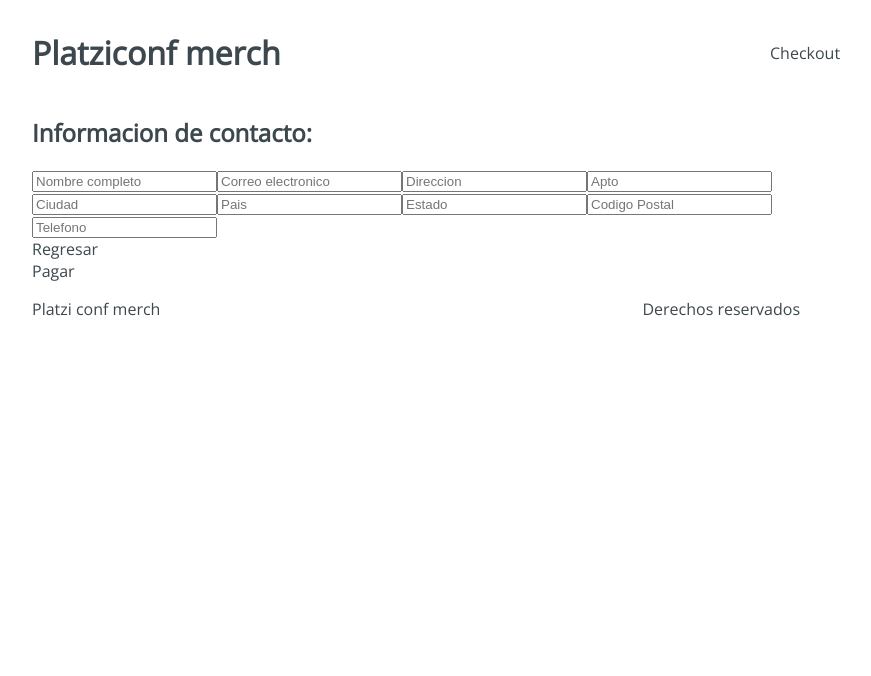
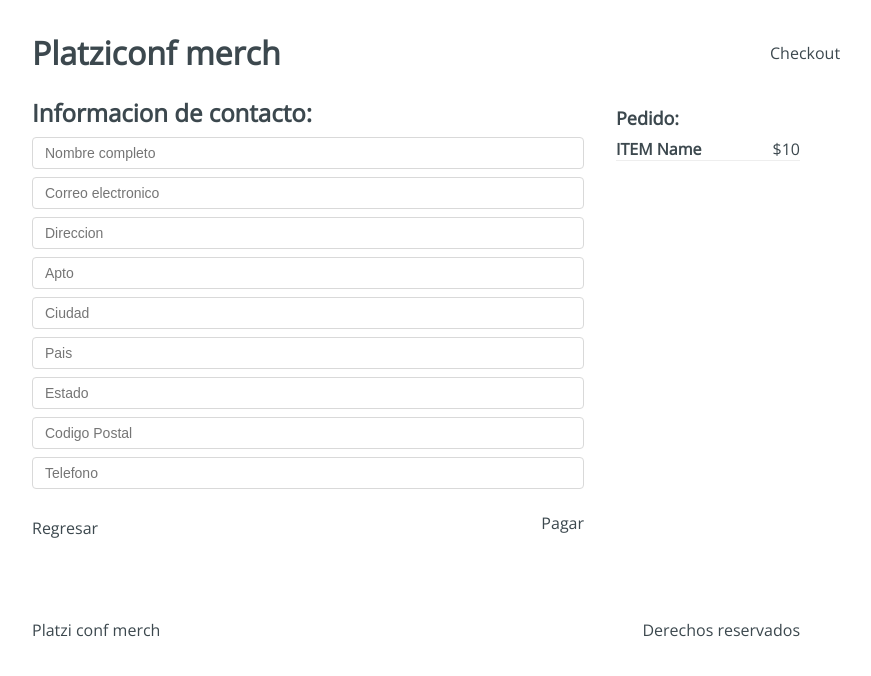
Before and after one commit to emleonardelli/platzi-professional-hooks, a React app: page /checkout/information in a window 1280 px wide. Shown: the top 676 px of the page, without its empty margins (224-1095 px from the left). Built offline with nearby package versions, Linux system fonts and the light colour scheme.

Commit message:
feat: mock payment and success

```diff
--- a/src/containers/Information.jsx
+++ b/src/containers/Information.jsx
@@ -1,5 +1,5 @@
 import React from 'react'
-
+import '../styles/components/Information.css';
 function Information() {
   return (
     <div className="Information">
@@ -65,6 +65,15 @@
           </div>
         </div>
       </div>
+      <div className="Information-sidebar">
+        <h3>Pedido:</h3>
+        <div className="Information-item">
+          <div className="Information-element">
+            <h4>ITEM Name</h4>
+            <span>$10 </span>
+          </div>
+        </div>
+      </div>
     </div>
   )
 }
--- a/src/containers/Payment.jsx
+++ b/src/containers/Payment.jsx
@@ -1,8 +1,17 @@
-import React from 'react'
+import React from 'react';
+import '../styles/components/Payment.css';
 
 function Payment() {
   return (
-    <div>Payment</div>
+    <div className="Payment">
+      <div className="Payment-content">
+        <h3>Resumen del pedido:</h3>
+        <div className="Payment-button">
+          Boton de pago con Paypal
+        </div>
+      </div>
+
+    </div>
   )
 }
 
--- a/src/containers/Success.jsx
+++ b/src/containers/Success.jsx
@@ -1,8 +1,17 @@
 import React from 'react'
+import '../styles/components/Success.css';
 
 function Success() {
   return (
-    <div>Success</div>
+    <div className="Success">
+      <div className="Success-content">
+        <h2>Oscar, gracias por tu compra</h2>
+        <span>Tu pedido llegara en 3 dias</span>
+        <div className="Success-map">
+          Google Maps
+        </div>
+      </div>
+    </div>
   )
 }
 
```
